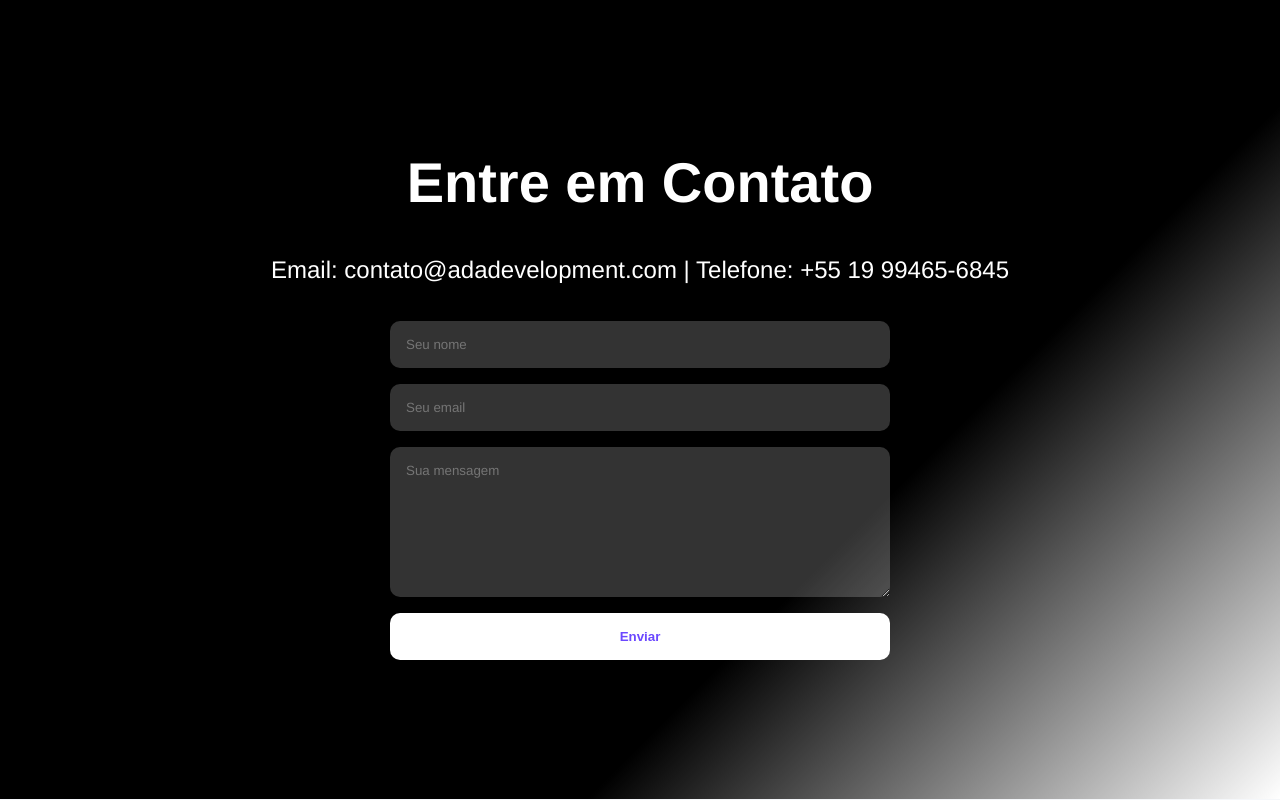
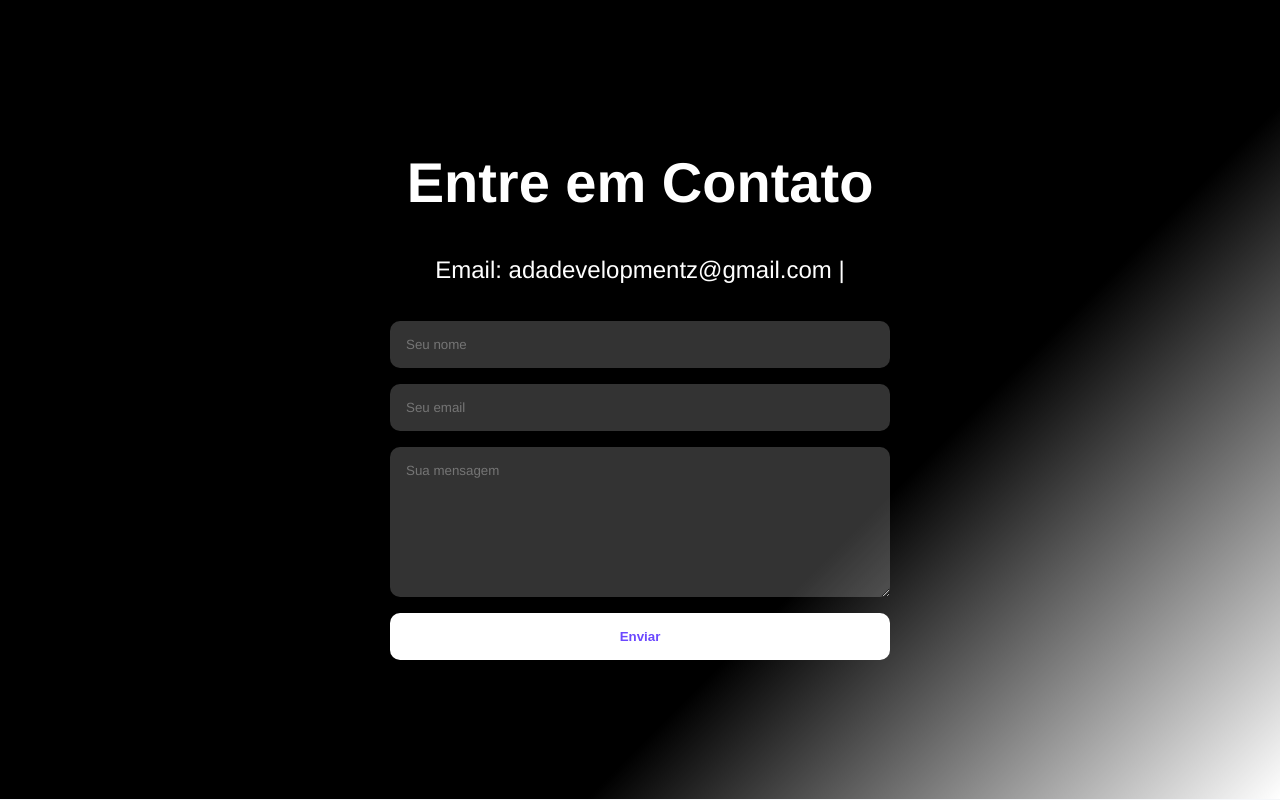
Before and after one commit to Whitehat083/Adadevelopment, a website: page index.html in a window 1280 px wide. Shown: the part 3297-4097 px from the top of the page. Drawn offline with Linux system fonts and the light colour scheme; a web font is replaced by a local one.

Commit message:
Update index.html
Alteration and correction of an issue in the final page

```diff
--- a/index.html
+++ b/index.html
@@ -58,7 +58,7 @@
         </section>
         <section id="cont" class="contact">
             <h2 class="contact-title">Entre em Contato</h2>
-            <p class="contact-text">Email: contato@adadevelopment.com | Telefone: +55 19 99465-6845</p>
+            <p class="contact-text">Email: adadevelopmentz@gmail.com | </p>
             <form class="contact-form">
                 <input type="text" placeholder="Seu nome" required>
                 <input type="email" placeholder="Seu email" required>
```
